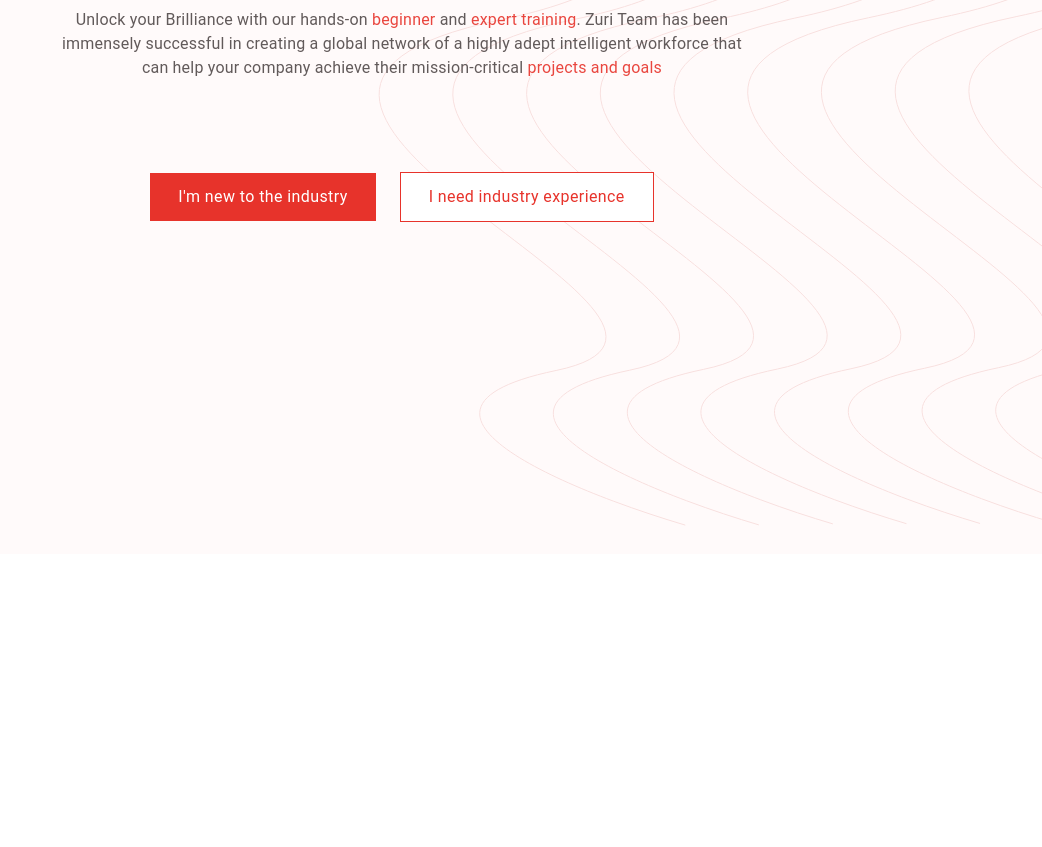
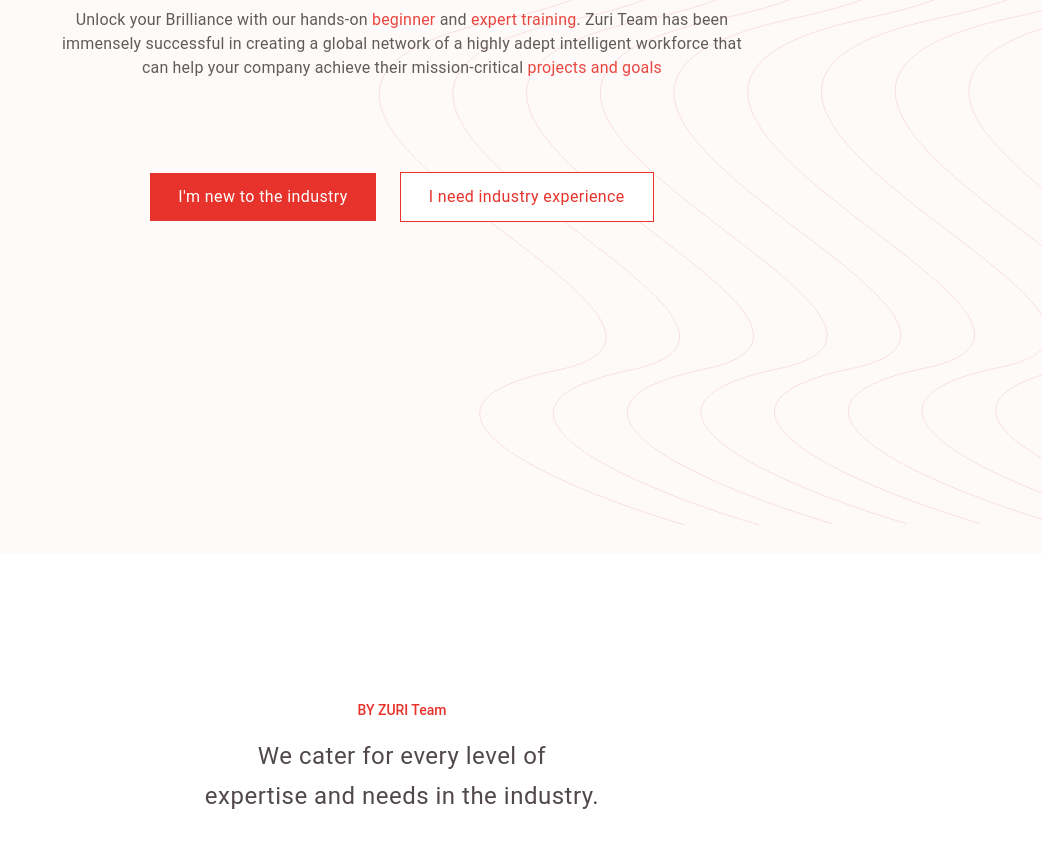
Before and after one commit to moburo101/zuri-landing-page, a plain HTML site: page index.html in a window 1280 px wide. Shown: the part 243-1090 px from the top of the page, without its empty margins (238-1280 px from the left). Before the commit the page ends 800 px from the top, so only its background shows below. Drawn offline with Linux system fonts and the light colour scheme.

Commit message:
program section

```diff
--- a/index.html
+++ b/index.html
@@ -21,5 +21,12 @@
         </div>
         </div>
     </section>
+    <section class="programs">
+        <div class="text-center">
+            <h3>BY ZURI Team</h3>
+            <p class="slogan text-center">We cater for every level of <br>
+                expertise and needs in the industry.</p>
+        </div>
+    </section>
 </body>
 </html>
--- a/style.css
+++ b/style.css
@@ -7,6 +7,10 @@ body{
     line-height: 1.5;
     color: #212529;
     background-color: #fff;
+}
+
+.text-center{
+    text-align: center !important;
 }
 
 .hero-container{
@@ -86,3 +90,21 @@ body{
     background-color: #E7332B;
     color: white;
 }
+
+.programs h3{
+    font-size: 14px;
+    line-height: 24px;
+    color: #E7332B;
+    margin-top: 141px;
+    font-weight: 500;
+    margin-top: 141px;
+}
+
+.slogan{
+    font-size: 24px;
+    line-height: 40px;
+    color: #514949;
+    margin-top: 8px;
+    margin-bottom: 64px;
+    letter-spacing: 0.5px;
+}
```
